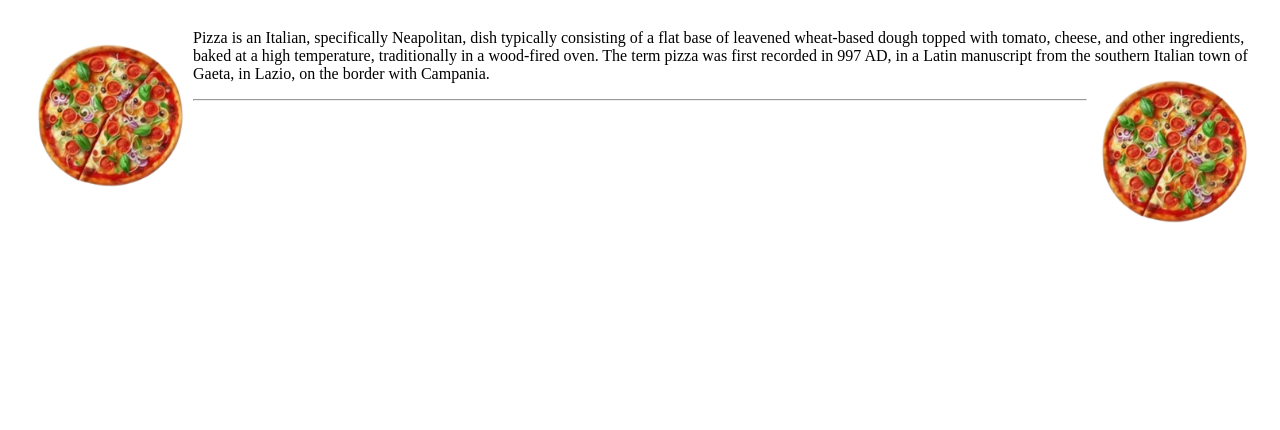
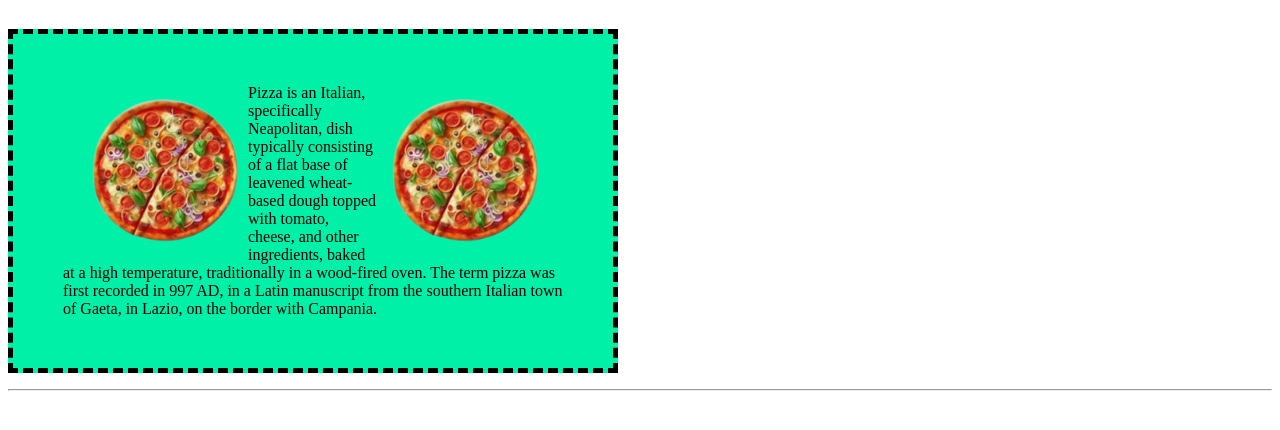
Before and after one commit to Mwangi-codes/ACP--Box-Model-Properties, a plain HTML site: page index.html in a window 1280 px wide. Shown: the part 72-502 px from the top of the page. Drawn offline with Linux system fonts and the light colour scheme.

Commit message:
Improved

```diff
--- a/index.html
+++ b/index.html
@@ -2,25 +2,34 @@
 <html>
     <head>
         <title>
-
+            Box Model Properties
         </title>
         <style>
-
+            p#text {
+                width: 500px;
+                background-color: rgb(0, 240, 168);
+                padding: 50px;
+                border: 5px dashed black ;
+                margin: 40px, 20px ;
+            }
+            hr {
+                background-color: red;
+            }
         </style>
     </head>
     <body>
         <h1><p>
            Pizza
         </p></h1>
-        <p>
+        <p id="text">
             <img src="pizza.png" style="width: 170px; height: 170px; margin-left: 15px; float: left;">
+            <img src="pizza.png" style="width: 170px; height: 170px; margin-right: 15px; float: right;">
             Pizza is an Italian, specifically Neapolitan, dish typically consisting of a flat base of leavened wheat-based
             dough topped with tomato, cheese, and other ingredients, baked at a high temperature, traditionally in a wood-fired
             oven.
 
             The term pizza was first recorded in 997 AD, in a Latin manuscript from the southern Italian town of Gaeta, in Lazio, on
             the border with Campania.
-            <img src="pizza.png" style="width: 170px; height: 170px; margin-right: 15px; float: right;">
         </p>
         <hr>
     </body>
```
